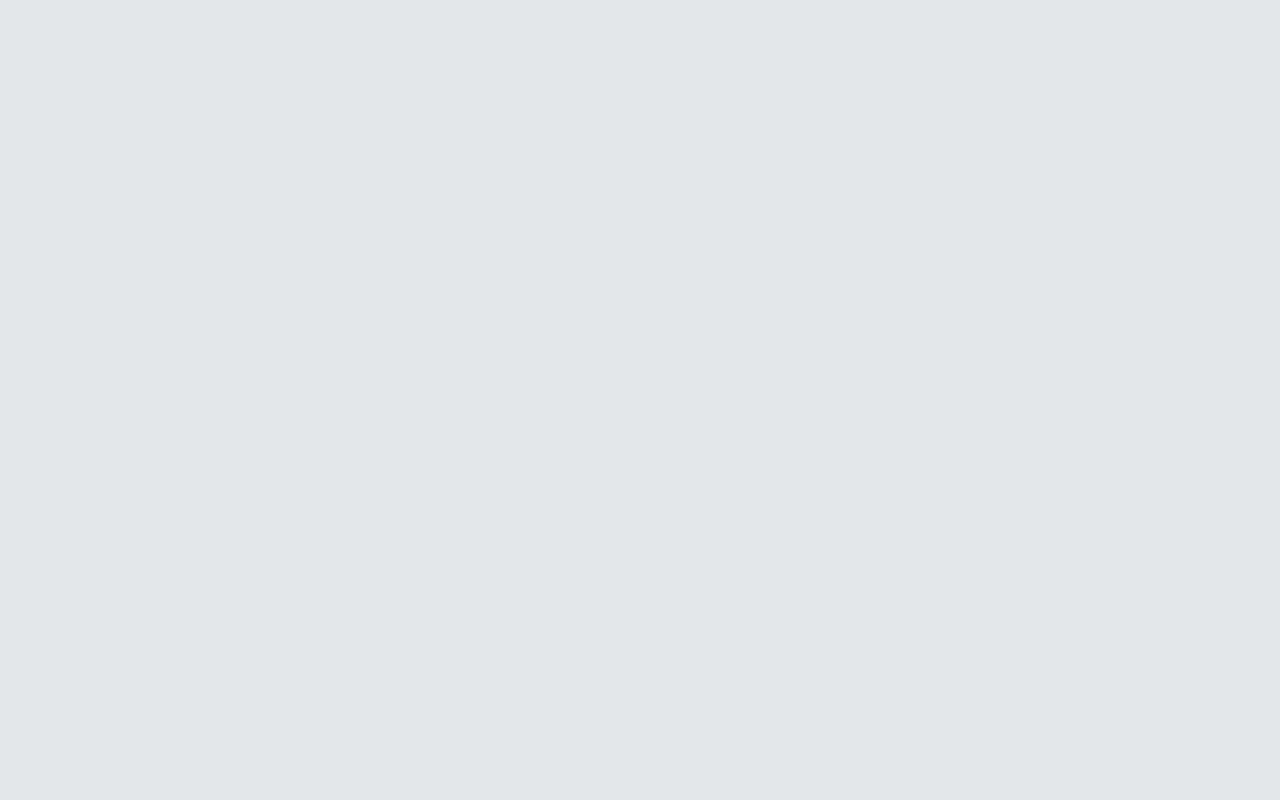
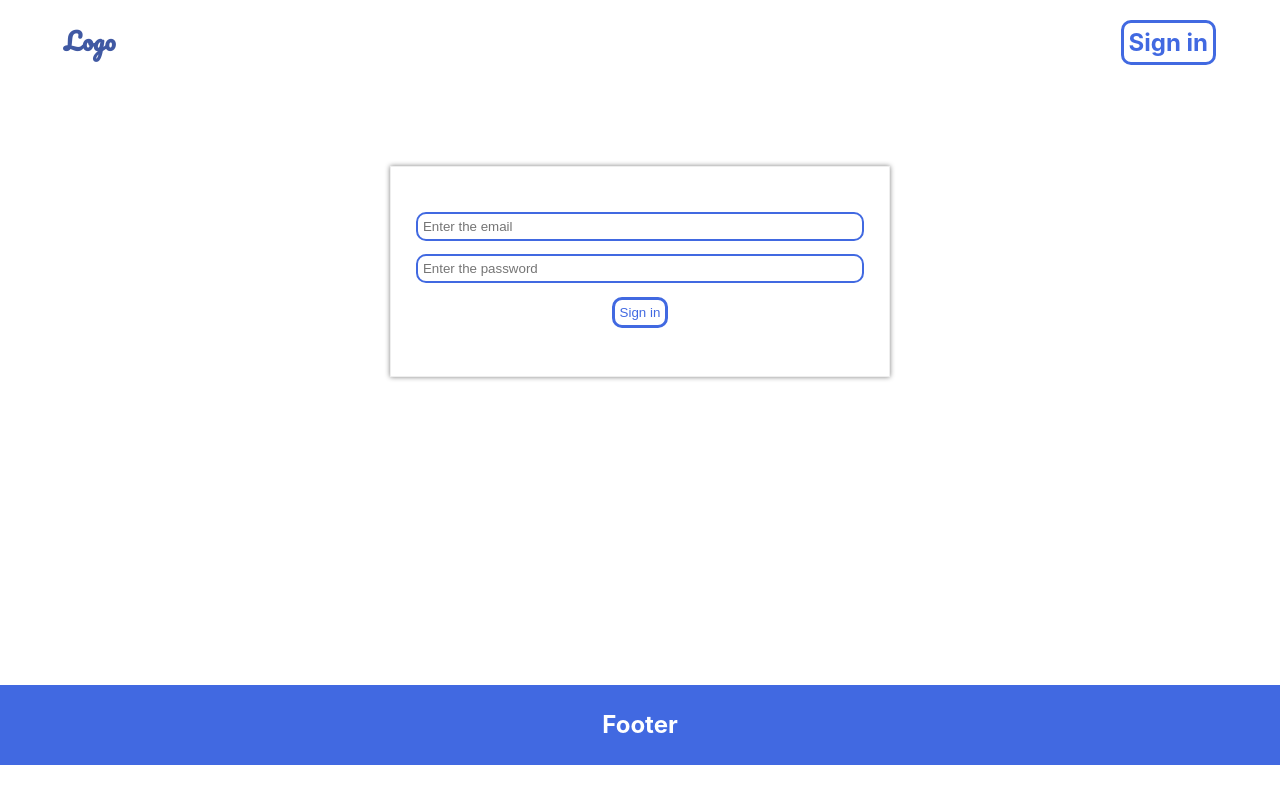
Before and after one commit to Abhijith-TA/todo, a React (Create React App) app: page /sign-in in a window 1280 px wide. Built offline with nearby package versions, Linux system fonts and the light colour scheme.

Commit message:
new project

```diff
--- a/package.json
+++ b/package.json
@@ -6,9 +6,12 @@
     "@testing-library/jest-dom": "^5.15.0",
     "@testing-library/react": "^11.2.7",
     "@testing-library/user-event": "^12.8.3",
+    "bootstrap": "^5.1.3",
     "react": "^17.0.2",
+    "react-bootstrap": "^2.0.2",
     "react-dom": "^17.0.2",
     "react-icons": "^4.3.1",
+    "react-router-dom": "^5.2.0",
     "react-scripts": "4.0.3",
     "web-vitals": "^1.1.2"
   },
--- a/src/App.js
+++ b/src/App.js
@@ -1,13 +1,40 @@
-import './App.css';
-import React, {useState} from 'react';
+//import './App.css';
+import './newProject.css'
+import React from 'react';
 //import Todo from './todo/components/todo'
+import HomePage from './NewProject/components/homePage';
+import SignIn from './NewProject/components/signIn';
+import NavBar from './NewProject/components/navBarHome';
+import Footer from './NewProject/components/footer';
+import AdminPage from './NewProject/components/adminPage';
+import {
+  BrowserRouter as Router,
+  Switch,
+  Route,
+} from "react-router-dom";
 
 const App = ()=> {
 
+
   return (
     <>
-     {/* <Todo /> */}
-    </>
+    {/* <Todo /> */}
+    <Router>
+      <NavBar />
+      <Switch>
+        <Route exact path='/'>
+          <HomePage />
+        </Route>
+        <Route path='/sign-in'>
+          <SignIn/>
+        </Route>
+        <Route path='/admin'>
+          <AdminPage/>
+        </Route>
+      </Switch>
+    </Router>
+    <Footer />
+     </>
   );
 }
 
--- /dev/null
+++ b/src/NewProject/components/adminPage.js
@@ -0,0 +1,11 @@
+import React from 'react'
+
+function AdminPage() {
+    return (
+        <div className="admin">
+            <h1>Admin logged in</h1>
+        </div>
+    )
+}
+
+export default AdminPage;
--- /dev/null
+++ b/src/NewProject/components/footer.js
@@ -0,0 +1,11 @@
+import React from 'react'
+
+function Footer() {
+    return (
+        <footer>
+            <h2>Footer</h2>
+        </footer>
+    )
+}
+
+export default Footer;
--- /dev/null
+++ b/src/NewProject/components/homePage.js
@@ -0,0 +1,13 @@
+import React from "react";
+
+const HomePage = () =>{
+    return (
+        <>
+        <div className='home'>
+            <h1>home page</h1>
+        </div>
+        </>
+    )
+}
+
+export default HomePage;
--- /dev/null
+++ b/src/NewProject/components/navBarHome.js
@@ -0,0 +1,15 @@
+import React, {useState} from 'react'
+import { Link } from 'react-router-dom'
+
+function NavBar() {
+  const [signInFlag,setSignInFlag] =useState(true);
+
+    return (
+        <nav className='nav-bar'>
+          <Link to='/' onClick={()=>setSignInFlag(true)}><h1 className='logo'>Logo</h1></Link>
+          {signInFlag&&<Link to='/sign-in' onClick={()=>setSignInFlag(false)}><h1 className='btn-sign-in'>Sign in</h1></Link>}
+        </nav>
+    )
+}
+
+export default NavBar
--- /dev/null
+++ b/src/NewProject/components/signIn.js
@@ -0,0 +1,44 @@
+import React, {useState} from 'react'
+import { useHistory } from 'react-router';
+
+const admin = {
+    email:"admin@gmail.com",
+    password:"admin123"
+}
+
+function SignIn() {
+    const [email,setEmail]=useState('');
+    const [password,setPassword]=useState('');
+    const [loginFlag,setLoginFlag]=useState(false);
+    const history = useHistory();
+
+    const handleLogin = (e)=>{
+        e.preventDefault();
+        if(email===admin.email&&password===admin.password){
+            setLoginFlag(false)
+            console.log("loged in")
+            setPassword('');
+            setEmail('');
+            history.push("/admin");
+        }
+        else{
+            console.log("login failed")
+            setLoginFlag(true);
+            setPassword('');
+            setEmail('');
+        }
+    }
+
+    return (
+        <div className='sign-in'>
+            <form className='sign-in-container' onSubmit={handleLogin}>
+                <input type="email" value={email} onChange={(e)=>setEmail(e.target.value)} placeholder="Enter the email"/>
+                <input type="password" value={password} onChange={(e)=>{setPassword(e.target.value)}} placeholder="Enter the password"/>
+                {loginFlag&&<p className = 'alert'>incorrect email or password</p>}
+                <button type='submit' className='btn-sign-in btn-center'>Sign in</button>
+            </form>
+        </div>
+    )
+}
+
+export default SignIn
--- /dev/null
+++ b/src/newProject.css
@@ -0,0 +1,107 @@
+@import url("https://fonts.googleapis.com/css2?family=Pacifico&display=swap");
+
+* {
+  box-sizing: border-box;
+}
+
+a {
+  text-decoration: none;
+}
+
+button {
+  background: transparent;
+  border: none;
+  display: block;
+}
+
+input {
+  display: block;
+}
+
+.nav-bar {
+  /* max-width: 1000px; */
+  width: 90%;
+  margin: 0 auto;
+  display: flex;
+  justify-content: space-between;
+}
+
+.logo {
+  color: rgb(64, 89, 163);
+  font-family: "Dancing Script", cursive;
+  font-weight: 700;
+  font-family: "Pacifico", cursive;
+}
+
+.btn-sign-in {
+  color: royalblue;
+  border: 3px solid royalblue;
+  border-radius: 10px;
+  padding: 5px;
+}
+
+.btn-sign-in:hover {
+  background-color: royalblue;
+  color: white;
+}
+
+footer {
+  width: 100%;
+  height: 5rem;
+  background-color: royalblue;
+  color: white;
+  display: flex;
+  justify-content: center;
+  align-items: center;
+}
+
+.home {
+  height: 75vh;
+  width: 90%;
+  margin: 0 auto;
+}
+
+.sign-in {
+  height: 75vh;
+  width: 90%;
+  margin: 0 auto;
+  border: 1px solid rgb(255, 255, 255);
+}
+
+.sign-in-container {
+  max-width: 500px;
+  width: 90%;
+  margin: 0 auto;
+  border: 1px solid rgb(238, 238, 238);
+  box-shadow: 0 0 5px gray;
+  padding-top: 2em;
+  padding-bottom: 2em;
+  margin-top: 10vh;
+}
+
+.btn-center {
+  margin: 0 auto;
+  margin-top: 1em;
+  margin-bottom: 1rem;
+}
+
+input {
+  width: 90%;
+  margin: 0 auto;
+  margin-top: 1em;
+  border: 2px solid royalblue;
+  border-radius: 10px;
+  padding: 5px;
+}
+
+.alert {
+  color: red;
+  margin-top: 0;
+  text-align: center;
+}
+
+.admin {
+  height: 75vh;
+  width: 90%;
+  margin: 0 auto;
+}
```
Also changed, not shown: 1 other file (tests, documents, lock files or other folders).
